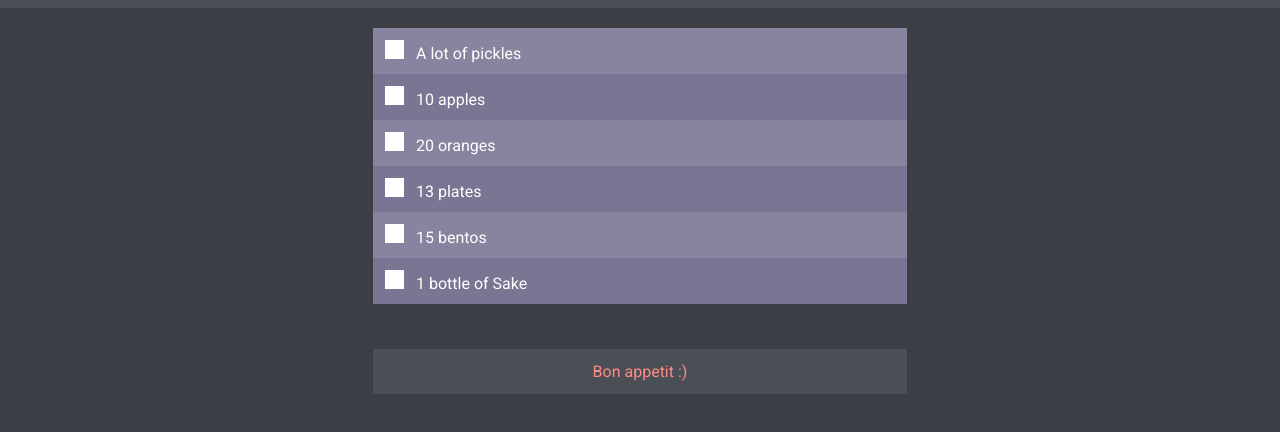
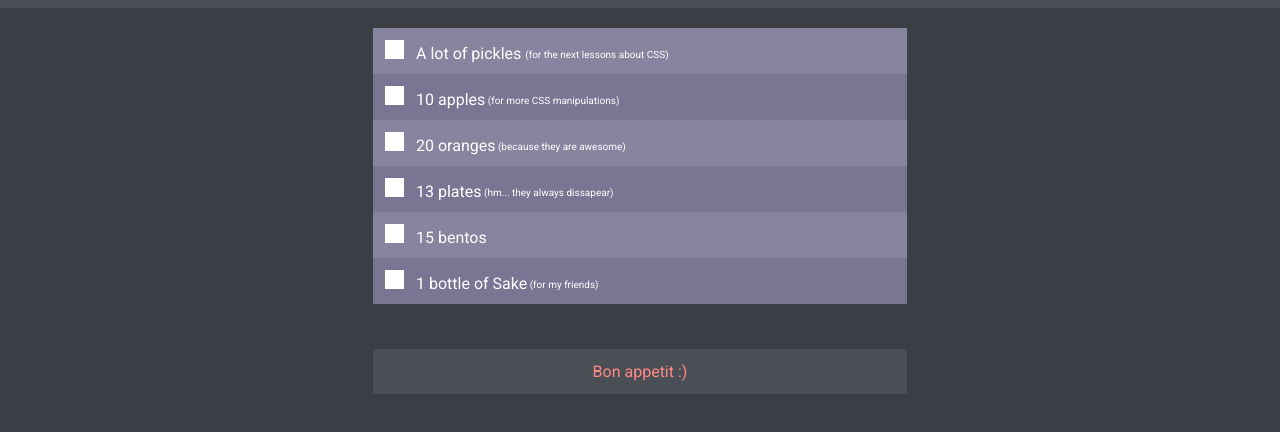
Before and after one commit to Viktoriia-Piskova/Dinner-Shopping-List, a plain HTML site: page index.html in a window 1280 px wide. Shown: the part 74-506 px from the top of the page. Drawn offline with Linux system fonts and the light colour scheme.

Commit message:
Final styles edit

```diff
--- a/index.html
+++ b/index.html
@@ -21,12 +21,24 @@
 
     <main>
         <ul>
-        <li> <label> <input type="checkbox" name="pickles" id="pickles"> <p>A lot of pickles</p></label> </li>
-        <li> <label> <input type="checkbox" name="apples" id="apples"> <p>10 apples</p></label></li>
-        <li><label> <input type="checkbox" name="oranges" id="oranges"> <p>20 oranges</p></label></li>
-        <li><label> <input type="checkbox" name="plates" id="plates"> <p>13 plates</p></label></li>
-        <li><label> <input type="checkbox" name="bentos" id="bentos"> <p>15 bentos</p></label></li>
-        <li><label> <input type="checkbox" name="sake" id="sake"> <p>1 bottle of Sake</p></label></li>
+            <li> <label> <input type="checkbox" name="pickles" id="pickles">
+                    <p>A lot of pickles <span class="li-comment"> (for the next lessons about CSS)</span> </p>
+                </label> </li>
+            <li> <label> <input type="checkbox" name="apples" id="apples">
+                    <p>10 apples<span class="li-comment"> (for more CSS manipulations)</span></p>
+                </label></li>
+            <li><label> <input type="checkbox" name="oranges" id="oranges">
+                    <p>20 oranges<span class="li-comment"> (because they are awesome)</span></p>
+                </label></li>
+            <li><label> <input type="checkbox" name="plates" id="plates">
+                    <p>13 plates<span class="li-comment"> (hm... they always dissapear)</span></p>
+                </label></li>
+            <li><label> <input type="checkbox" name="bentos" id="bentos">
+                    <p>15 bentos<span class="li-comment"></span></p>
+                </label></li>
+            <li><label> <input type="checkbox" name="sake" id="sake">
+                    <p>1 bottle of Sake<span class="li-comment"> (for my friends)</span></p>
+                </label></li>
         </ul>
 
         <button type="button">Bon appetit :)</button>
--- a/styles.css
+++ b/styles.css
@@ -4,7 +4,9 @@
   font-family: "Roboto", sans-serif;
 }
 
-*{transition: all .1s ease-in;}
+* {
+  transition: all 0.1s ease-in;
+}
 
 body {
   background-color: #3b3f45;
@@ -52,9 +54,18 @@ main li {
   background-color: #88839e;
 }
 
-li p{
+li p {
   display: block;
   padding: 12px;
+}
+
+.li-comment {
+  font-size: 10px;
+  vertical-align: middle;
+}
+
+.li-comment::before {
+  content: " ";
 }
 
 ul li:hover {
@@ -63,22 +74,22 @@ ul li:hover {
   border-bottom: solid 2px white;
 }
 
-ul li:active{
-    background-color: #FF8984;
+ul li:active {
+  background-color: #ff8984;
 }
 
-li>label{
+li > label {
   color: white;
 }
 
-input[type="checkbox"]{
+input[type="checkbox"] {
   position: absolute;
   z-index: -99;
 }
 
 /* styles for checkboxes with special effects */
 
-ul li label>p::before {
+ul li label > p::before {
   content: "";
   width: 19px;
   height: 19px;
@@ -87,13 +98,18 @@ ul li label>p::before {
   margin-right: 12px;
 }
 
-input[type="checkbox"]:checked ~ p{
-    text-decoration: line-through #9B96AC 2px;
-    color: #9B96AC;
+input[type="checkbox"]:checked ~ p {
+  text-decoration: line-through #9b96ac 2px;
+  color: #9b96ac;
 }
 
+input[type="checkbox"]:checked ~ p {
+    box-shadow: 0px 6px 4px 0px rgb(0 0 0 / 30%);
+    position: relative;
 
-ul li input:checked~p::before {
+}
+
+ul li input:checked ~ p::before {
   content: "";
   width: 19px;
   height: 19px;
@@ -112,15 +128,15 @@ button {
   height: 45px;
   background: #4a4f56;
   margin: 25px auto 45px;
-    color: #FF8984;
-    border: none
+  color: #ff8984;
+  border: none;
 }
 
-button:hover{
+button:hover {
   background: #88839e;
 }
 
-button:active{
-    background: #FF8984;
-    color: #4a4f56 ;
+button:active {
+  background: #ff8984;
+  color: #4a4f56;
 }
```
Lines whose indentation alone changed are shown as unchanged.
